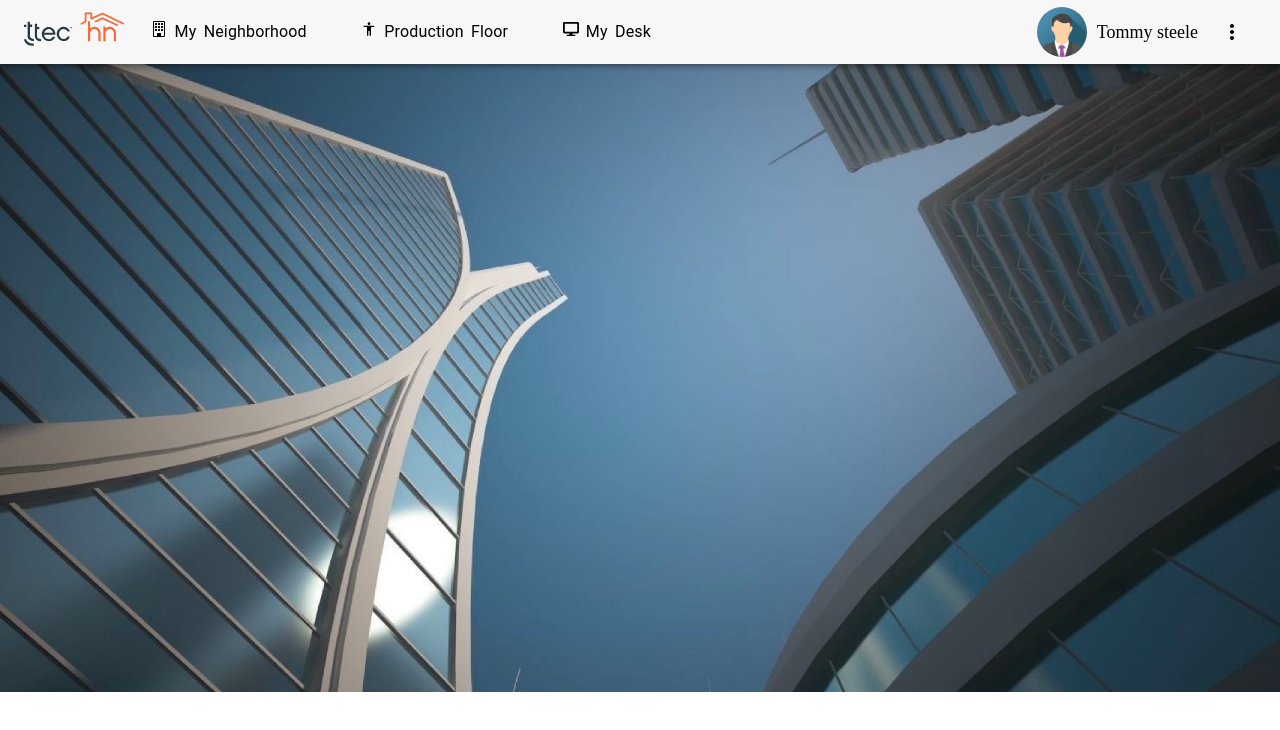
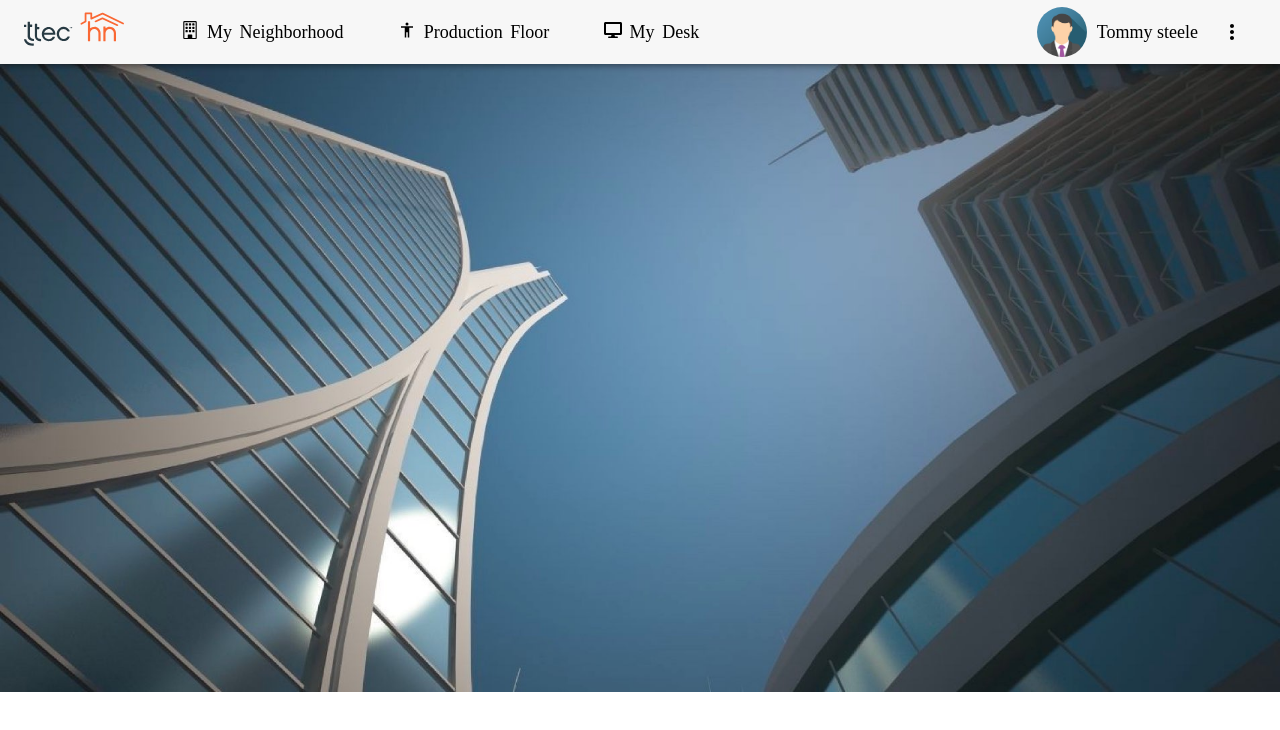
Before and after one commit to astik123-tech/humanify-uat.azurewebsites, a React (Create React App) app: page / in a window 1280 px wide. Shown: the top 730 px of the page. Built offline with nearby package versions, Linux system fonts and the light colour scheme.

Commit message:
styled component

```diff
--- a/package.json
+++ b/package.json
@@ -53,6 +53,7 @@
     ]
   },
   "devDependencies": {
-    "@types/react-router-dom": "^5.1.7"
+    "@types/react-router-dom": "^5.1.7",
+    "@types/styled-components": "^5.1.10"
   }
 }
--- a/src/common/Header/Header/Header.scss
+++ b/src/common/Header/Header/Header.scss
@@ -1,28 +1,6 @@
-.headerLink{
-    text-decoration: none;
-    color:black;
-    margin:1rem;
-    padding: .7rem;
-    word-spacing: .2rem;
-    &:hover{
-        border-radius: 2rem;
-        box-shadow: 0px 0px 1px 1px orangered;
-        color: orangered;
-        background-color: rgba(orangered,.1);
-    }
-
-}
 .active{
     border-radius: 2rem;
     box-shadow: 0px 0px 1px 1px orangered;
     color: orangered;
     background-color: rgba(orangered,.1);
 }
-.logo{
-    width: 100px;
-    height: 50px;
-}
-.button-typography{
-    flex-grow: 1;
-    margin-left: 30px;
-}
--- a/src/common/Header/Header/Header.tsx
+++ b/src/common/Header/Header/Header.tsx
@@ -1,6 +1,6 @@
 import React from "react";
 //routing module
-import { NavLink, Link } from "react-router-dom";
+import { Link } from "react-router-dom";
 //material component
 import AppBar from "@material-ui/core/AppBar";
 import Toolbar from "@material-ui/core/Toolbar";
@@ -14,36 +14,32 @@ import { BsBuilding } from "react-icons/bs";
 import { FaDesktop } from "react-icons/fa";
 import { BiBody } from "react-icons/bi";
 //style
-import "./Header.scss";
-
+import './Header.scss'
+import {
+  Logo,
+  StyledNavLink,
+  TypograhyDiv,
+} from "../../../styledComponents/Header";
 const Header = () => {
   return (
     <AppBar position="static" style={{ backgroundColor: "#F7F7F7" }}>
       <Toolbar>
         <Typography>
           <Link to="/">
-            <img src={ttechnlogo} alt="TTEC HN" className="logo" />
+            <Logo src={ttechnlogo} alt="TTEC HN" className="logo" />
           </Link>
         </Typography>
-        <Typography className="button-typography">
-          <NavLink
-            className="headerLink"
-            data-testid="neighborhood"
-            to="neighborhood"
-          >
+        <TypograhyDiv>
+          <StyledNavLink data-testid="neighborhood" to="neighborhood">
             <BsBuilding /> My Neighborhood
-          </NavLink>
-          <NavLink
-            className="headerLink"
-            data-testid="production-floor"
-            to="production-floor"
-          >
+          </StyledNavLink>
+          <StyledNavLink data-testid="production-floor" to="production-floor">
             <BiBody /> Production Floor
-          </NavLink>
-          <NavLink className="headerLink" data-testid="my-desk" to="my-desk">
+          </StyledNavLink>
+          <StyledNavLink data-testid="my-desk" to="my-desk">
             <FaDesktop /> My Desk
-          </NavLink>
-        </Typography>
+          </StyledNavLink>
+        </TypograhyDiv>
         <UserInfo />
       </Toolbar>
     </AppBar>
--- a/src/common/Header/UserInfo/UserInfo.scss
+++ /dev/null
@@ -1,18 +0,0 @@
-.user{
-    color:#000000;
-    display: contents;
-    &__logo{
-        background-color: wheat;
-        width: 50px;
-        height: 50px;
-        border-radius: 50%;
-        img{
-            border-radius: 50%;
-        }
-    }
-    &__name{
-        padding: 10px;
-        font-size: 18px;
-        font-weight: 400;
-    }
-}
--- a/src/common/Header/UserInfo/UserInfo.tsx
+++ b/src/common/Header/UserInfo/UserInfo.tsx
@@ -1,4 +1,4 @@
-import React,{useState} from 'react'
+import React, { useState } from "react";
 //material component
 import IconButton from "@material-ui/core/IconButton";
 //material icon
@@ -6,15 +6,18 @@ import { BiDotsVerticalRounded } from "react-icons/bi";
 //img
 import image from "../../../assets/images/avatar2.png";
 //style
-import "./UserInfo.scss";
-
+import {
+  UserDiv,
+  UserName,
+  UserPicture,
+} from "../../../styledComponents/UserInfo";
 const UserInfo = () => {
-  const [name, setName] = useState('Tommy steele')
-  const [profilePicture, setProfilePicture] = useState(image)
+  const [name, setName] = useState("Tommy steele");
+  const [profilePicture, setProfilePicture] = useState(image);
   return (
-    <div className="user">
-      <img className="user__logo" id="logo" src={profilePicture} alt="user" />
-      <div className="user__name" id="name">{name}</div>
+    <UserDiv>
+      <UserPicture id="logo" src={profilePicture} />
+      <UserName id="name">{name}</UserName>
       <IconButton
         disableRipple={false}
         style={{ color: "#000" }}
@@ -22,7 +25,7 @@ const UserInfo = () => {
       >
         <BiDotsVerticalRounded />
       </IconButton>
-    </div>
+    </UserDiv>
   );
 };
 
--- /dev/null
+++ b/src/styledComponents/Header.tsx
@@ -0,0 +1,26 @@
+import styled from "styled-components";
+import { NavLink } from "react-router-dom";
+
+export const Logo = styled.img`
+  width: 100px;
+  height: 50px;
+`;
+export const StyledNavLink = styled(NavLink)`
+  text-decoration: none;
+  color: black;
+  margin: 1rem;
+  padding: 0.7rem;
+  word-spacing: 0.2rem;
+  &:hover {
+    border-radius: 2rem;
+    box-shadow: 0px 0px 1px 1px orangered;
+    color: orangered;
+    background-color: rgba(orangered, 0.1);
+  }
+`;
+export const TypograhyDiv = styled.div`
+  flex-grow: 1;
+  margin-left: 30px;
+  font-size: 18px;
+  font-weight: 400;
+`;
--- /dev/null
+++ b/src/styledComponents/UserInfo.tsx
@@ -0,0 +1,16 @@
+import styled from "styled-components";
+export const UserDiv = styled.div`
+  color: #000000;
+  display: contents;
+`;
+export const UserPicture = styled.img`
+  background-color: wheat;
+  width: 50px;
+  height: 50px;
+  border-radius: 50%;
+`;
+export const UserName = styled.div`
+  padding: 10px;
+  font-size: 18px;
+  font-weight: 400;
+`;
```
Also changed, not shown: 2 other files (tests, documents, lock files or other folders).
